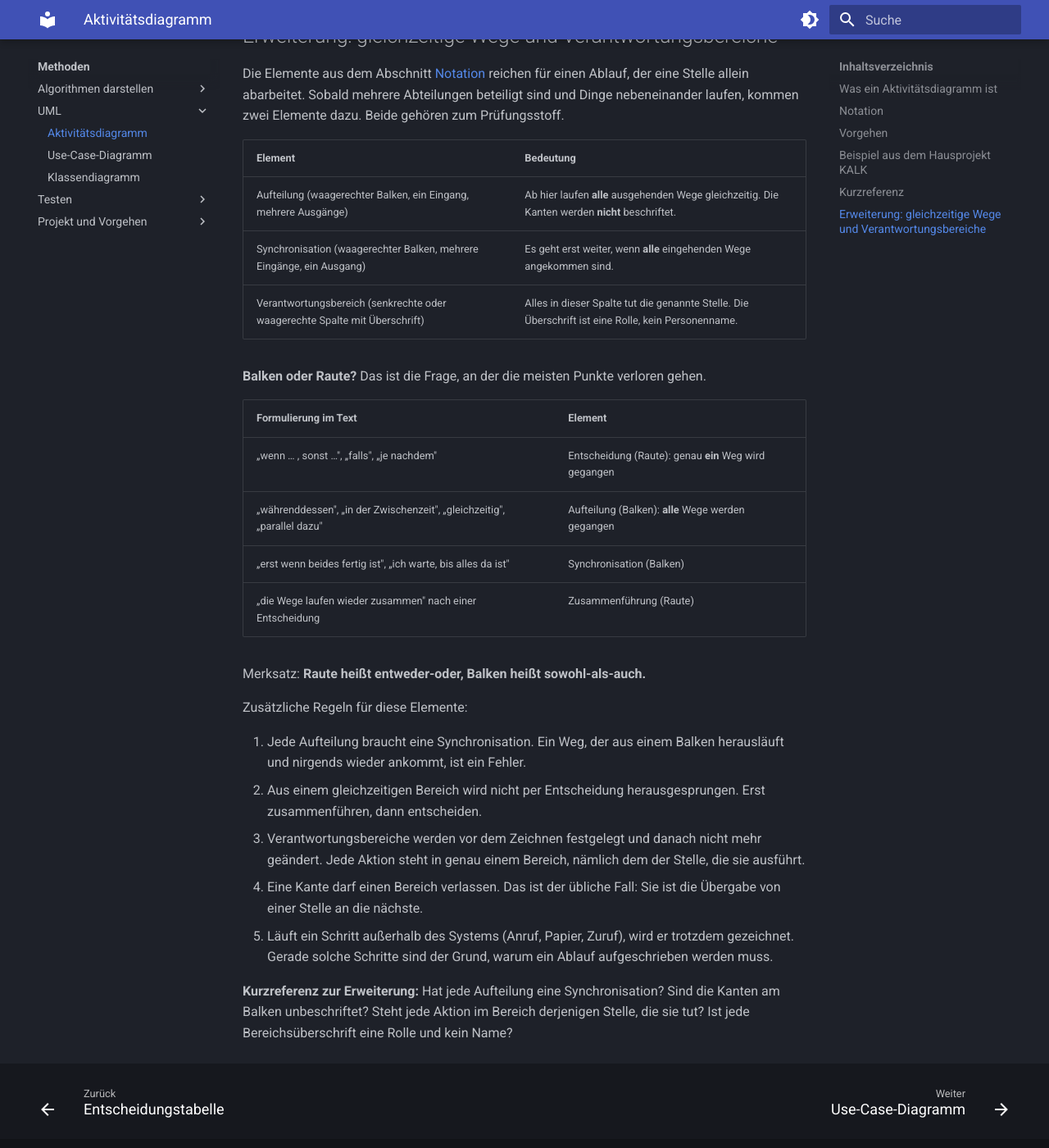
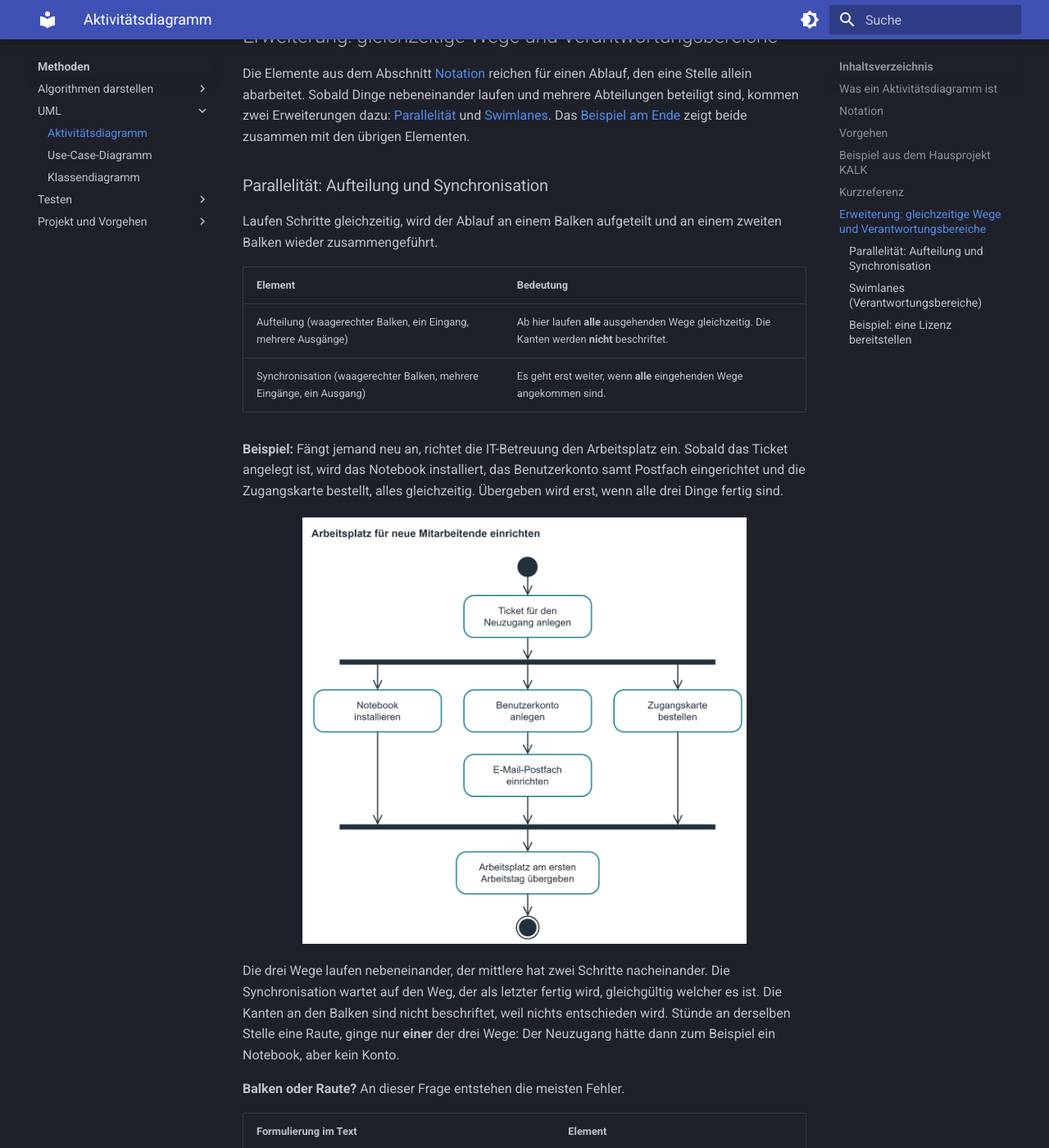
Before and after one commit to swop-bs/cheat-sheet, an MkDocs documentation site: the page built from docs/methoden/uml/aktivitaetsdiagramm.md, in a window 1280 px wide and 1400 px high, scrolled down 2744 px. Shown: the whole window at 82% size. Built offline with MkDocs 1.6.1 and Material for MkDocs 9.7.7, drawn with Linux system fonts in a browser that asks for light colours; some of the changed text lies outside the part shown.

Commit message:
docs: extend activity diagram page with parallelism and swimlane examples
- Split the extension section into Parallelitaet and Swimlanes, each with
  its own rules and checklist
- New example diagrams: Arbeitsplatz einrichten (fork/join) and
  Lizenz bereitstellen (swimlanes, decision, fork/join) with drawio sources
- Methoden overview mentions the LIZ example on the activity diagram page
- site_url now points to swop-bs.github.io/cheat-sheet

Co-Authored-By: Claude Opus 5.5 <noreply@anthropic.com>

```diff
--- a/docs/methoden/uml/aktivitaetsdiagramm.md
+++ b/docs/methoden/uml/aktivitaetsdiagramm.md
@@ -58,17 +58,35 @@ Abbruchbedingung.
 
 ## Erweiterung: gleichzeitige Wege und Verantwortungsbereiche
 
-Die Elemente aus dem Abschnitt [Notation](#notation) reichen für einen Ablauf, der eine Stelle allein abarbeitet. Sobald mehrere
-Abteilungen beteiligt sind und Dinge nebeneinander laufen, kommen zwei Elemente dazu. Beide
-gehören zum Prüfungsstoff.
+Die Elemente aus dem Abschnitt [Notation](#notation) reichen für einen Ablauf, den eine Stelle
+allein abarbeitet. Sobald Dinge nebeneinander laufen und mehrere Abteilungen beteiligt sind,
+kommen zwei Erweiterungen dazu: [Parallelität](#parallelitaet) und [Swimlanes](#swimlanes). Das
+[Beispiel am Ende](#beispiel-lizenz) zeigt beide zusammen mit den übrigen Elementen.
+
+### Parallelität: Aufteilung und Synchronisation { #parallelitaet }
+
+Laufen Schritte gleichzeitig, wird der Ablauf an einem Balken aufgeteilt und an einem zweiten
+Balken wieder zusammengeführt.
 
 | Element | Bedeutung |
 |--------------------------------------------|-------------------------------------------------------------|
 | Aufteilung (waagerechter Balken, ein Eingang, mehrere Ausgänge) | Ab hier laufen **alle** ausgehenden Wege gleichzeitig. Die Kanten werden **nicht** beschriftet. |
 | Synchronisation (waagerechter Balken, mehrere Eingänge, ein Ausgang) | Es geht erst weiter, wenn **alle** eingehenden Wege angekommen sind. |
-| Verantwortungsbereich (senkrechte oder waagerechte Spalte mit Überschrift) | Alles in dieser Spalte tut die genannte Stelle. Die Überschrift ist eine Rolle, kein Personenname. |
 
-**Balken oder Raute?** Das ist die Frage, an der die meisten Punkte verloren gehen.
+**Beispiel:** Fängt jemand neu an, richtet die IT-Betreuung den Arbeitsplatz ein. Sobald das
+Ticket angelegt ist, wird das Notebook installiert, das Benutzerkonto samt Postfach eingerichtet
+und die Zugangskarte bestellt, alles gleichzeitig. Übergeben wird erst, wenn alle drei Dinge
+fertig sind.
+
+![Arbeitsplatz für neue Mitarbeitende einrichten, mit Aufteilung und Synchronisation](aktivitaetsdiagramm_parallel.png){ .diagramm }
+
+Die drei Wege laufen nebeneinander, der mittlere hat zwei Schritte nacheinander. Die
+Synchronisation wartet auf den Weg, der als letzter fertig wird, gleichgültig welcher es ist. Die
+Kanten an den Balken sind nicht beschriftet, weil nichts entschieden wird. Stünde an derselben
+Stelle eine Raute, ginge nur **einer** der drei Wege: Der Neuzugang hätte dann zum Beispiel ein
+Notebook, aber kein Konto.
+
+**Balken oder Raute?** An dieser Frage entstehen die meisten Fehler.
 
 | Formulierung im Text | Element |
 |----------------------------------------------|-----------------------------|
@@ -79,19 +97,52 @@ gehören zum Prüfungsstoff.
 
 Merksatz: **Raute heißt entweder-oder, Balken heißt sowohl-als-auch.**
 
-Zusätzliche Regeln für diese Elemente:
+Regeln für die Balken:
 
 1. Jede Aufteilung braucht eine Synchronisation. Ein Weg, der aus einem Balken herausläuft und
    nirgends wieder ankommt, ist ein Fehler.
 2. Aus einem gleichzeitigen Bereich wird nicht per Entscheidung herausgesprungen. Erst
    zusammenführen, dann entscheiden.
-3. Verantwortungsbereiche werden vor dem Zeichnen festgelegt und danach nicht mehr geändert.
-   Jede Aktion steht in genau einem Bereich, nämlich dem der Stelle, die sie ausführt.
-4. Eine Kante darf einen Bereich verlassen. Das ist der übliche Fall: Sie ist die Übergabe von
+
+**Zum Schluss prüfen:** Hat jede Aufteilung eine Synchronisation? Sind die Kanten am Balken
+unbeschriftet?
+
+### Swimlanes (Verantwortungsbereiche) { #swimlanes }
+
+Eine **Swimlane**, deutsch Verantwortungsbereich, ist eine senkrechte oder waagerechte Spalte mit
+Überschrift, wie eine Bahn im Schwimmbecken. Alles, was in dieser Spalte steht, tut die genannte
+Stelle. Die Überschrift ist eine Rolle, kein Personenname. So sieht man ohne Zusatztext, wer
+welchen Schritt ausführt und wo ein Vorgang von einer Stelle zur nächsten wechselt.
+
+Regeln für Swimlanes:
+
+1. Die Swimlanes werden vor dem Zeichnen festgelegt und danach nicht mehr geändert. Jede Aktion
+   steht in genau einer Swimlane, nämlich der der Stelle, die sie ausführt.
+2. Eine Kante darf eine Swimlane verlassen. Das ist der übliche Fall: Sie ist die Übergabe von
    einer Stelle an die nächste.
-5. Läuft ein Schritt außerhalb des Systems (Anruf, Papier, Zuruf), wird er trotzdem gezeichnet.
+3. Läuft ein Schritt außerhalb des Systems (Anruf, Papier, Zuruf), wird er trotzdem gezeichnet.
    Gerade solche Schritte sind der Grund, warum ein Ablauf aufgeschrieben werden muss.
 
-**Kurzreferenz zur Erweiterung:** Hat jede Aufteilung eine Synchronisation? Sind die Kanten am
-Balken unbeschriftet? Steht jede Aktion im Bereich derjenigen Stelle, die sie tut? Ist jede
-Bereichsüberschrift eine Rolle und kein Name?
+**Zum Schluss prüfen:** Steht jede Aktion in der Swimlane der Stelle, die sie tut? Ist jede
+Überschrift eine Rolle und kein Name?
+
+### Beispiel: eine Lizenz bereitstellen { #beispiel-lizenz }
+
+Die IT-Betreuung führt in der Lizenzübersicht **LIZ** die gekauften Softwarelizenzen des Hauses
+(siehe [Klassendiagramm](klassendiagramm.md)). Braucht eine Fachabteilung ein Programm, sucht die
+IT-Betreuung zuerst einen freien Platz in LIZ. Gibt es keinen, kauft die Buchhaltung eine neue
+Lizenz; in der Zwischenzeit vereinbart die IT-Betreuung telefonisch einen Installationstermin.
+Erst wenn beides erledigt ist, wird die neue Lizenz in LIZ erfasst. Zum Schluss bestätigt die
+Fachabteilung die Übergabe auf dem Laufzettel.
+
+![Lizenz für ein Programm bereitstellen, mit Swimlanes und gleichzeitigen Wegen](aktivitaetsdiagramm_lizenz.png){ .diagramm }
+
+| Im Diagramm | Was es zeigt |
+|--------------------------------------------|-------------------------------------------------------------|
+| Drei Swimlanes | Fachabteilung, IT-Betreuung und Buchhaltung; jede Aktion steht bei der Stelle, die sie tut. |
+| Kante vom Antrag zur Suche in LIZ | Eine Übergabe: Der Vorgang wechselt von der Fachabteilung zur IT-Betreuung. |
+| Raute „Freier Platz vorhanden?“ | Entweder-oder: Mit freiem Platz geht es auf dem [ja]-Weg direkt zur Installation. |
+| Balken nach [nein] | Sowohl-als-auch: Kauf und Terminvereinbarung laufen gleichzeitig, in zwei Swimlanes; die Kanten am Balken sind unbeschriftet. |
+| Balken vor „Neue Lizenz in LIZ erfassen“ | Synchronisation: Es geht erst weiter, wenn der Schlüssel da ist **und** der Termin steht. |
+| Kleine Raute vor der Installation | Zusammenführung: Der [ja]-Weg und der Weg über den Kauf laufen wieder zusammen. |
+| Anruf und Laufzettel | Schritte außerhalb von LIZ, die trotzdem zum Ablauf gehören. |
--- a/mkdocs.yml
+++ b/mkdocs.yml
@@ -1,6 +1,6 @@
 site_name: Coding Cheat Sheet
 
-site_url: https://aeup-cs.github.io/CheatSheet/
+site_url: https://swop-bs.github.io/cheat-sheet/
 
 nav:
     - Start: index.md
```
Also changed, not shown: docs/methoden/index.md (+2 -2 lines), docs/methoden/uml/aktivitaetsdiagramm_lizenz.png (added), docs/methoden/uml/aktivitaetsdiagramm_parallel.png (added), 2 other files.
